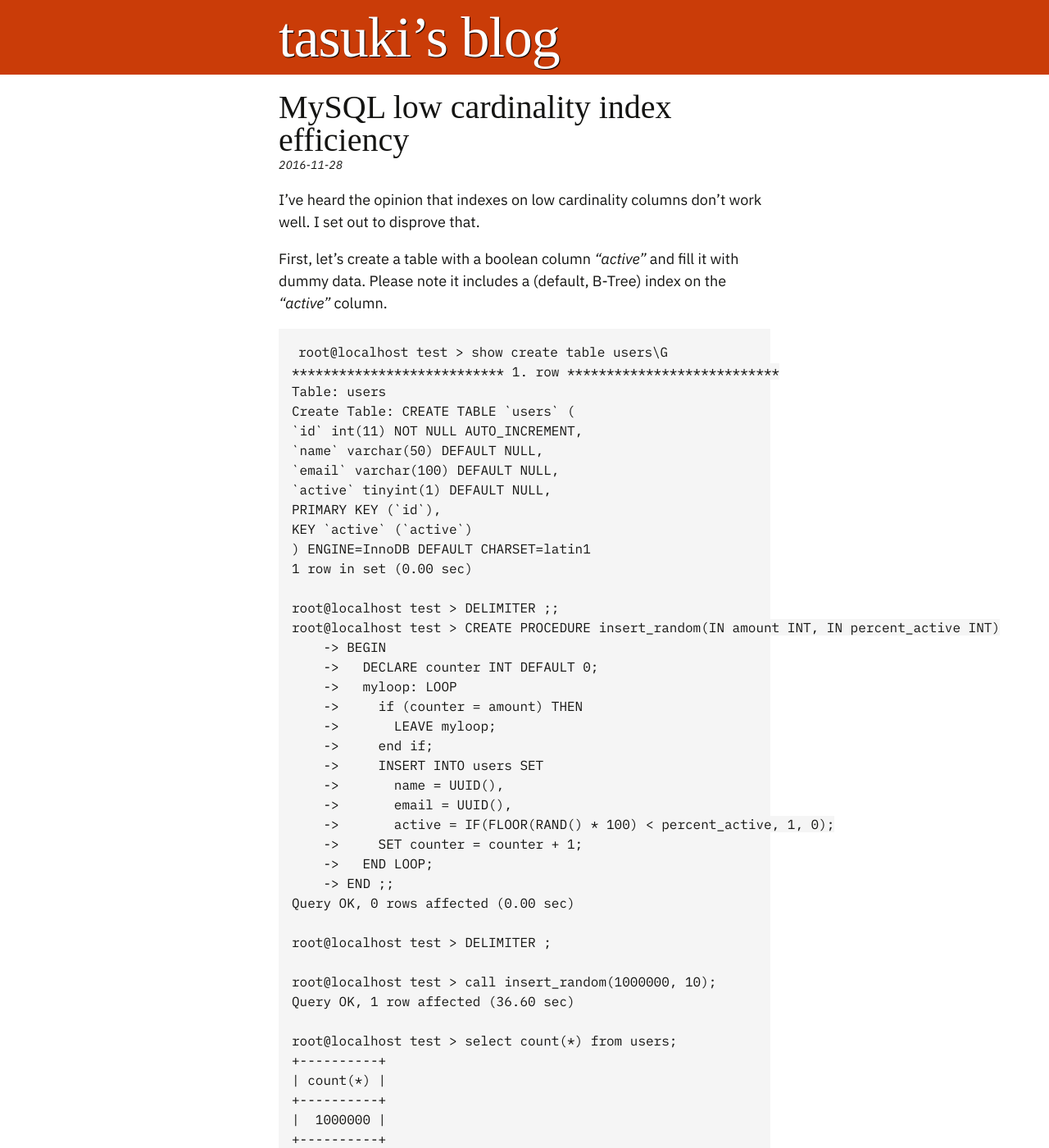
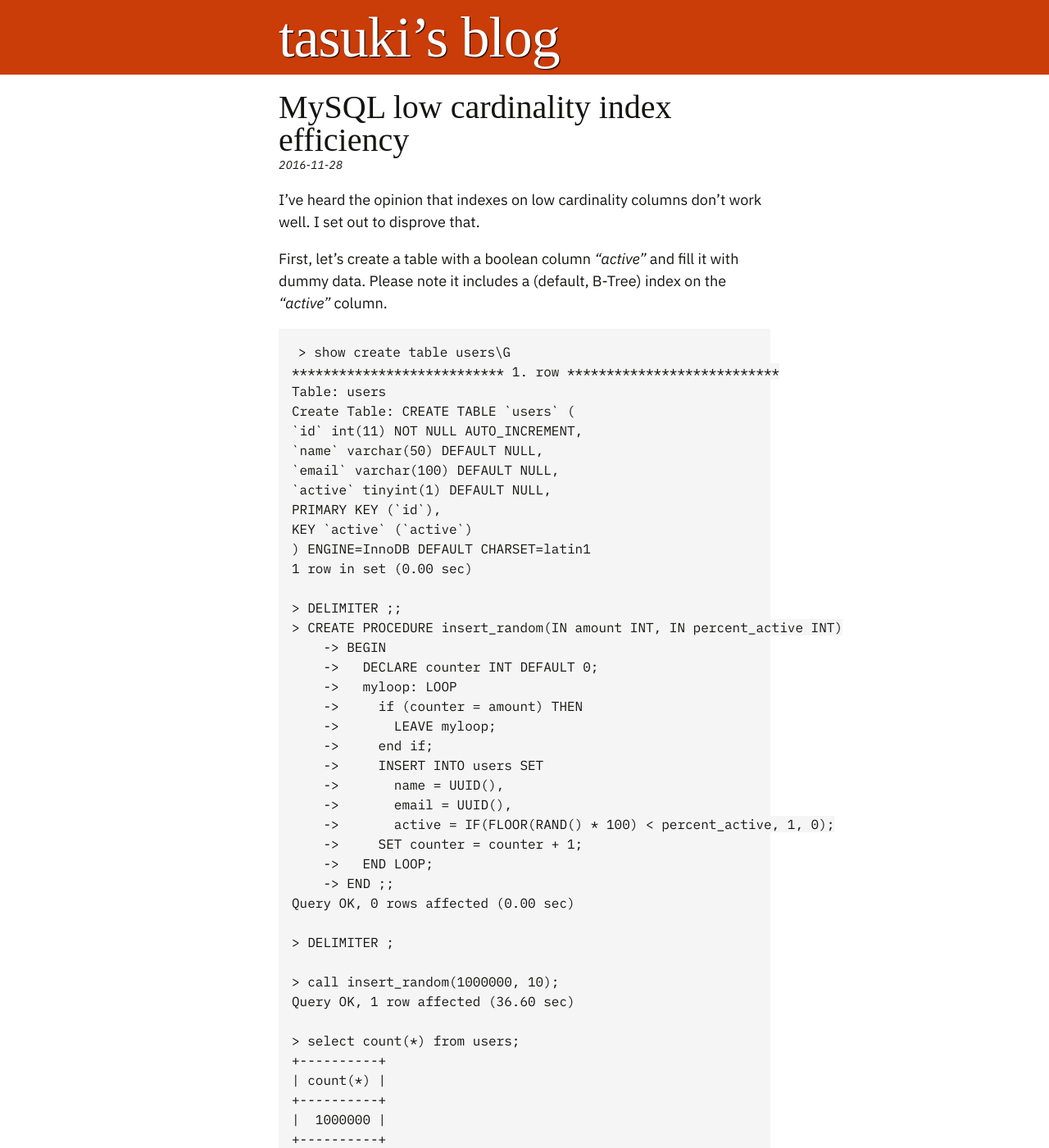
Before and after one commit to tasuki/blog, a Jekyll site: the page built from _posts/2016-11-28-mysql-low-cardinality-index-efficiency.html, in a window 1280 px wide and 1400 px high. Shown: the whole window at 82% size. Built offline with Jekyll 4.4.1, drawn with Linux system fonts in a browser that asks for light colours; nearby versions of some CDN libraries; some web fonts are replaced; some of the changed text lies outside the part shown.

Commit message:
Shorten the mysql long lines

```diff
--- a/_posts/2016-11-28-mysql-low-cardinality-index-efficiency.html
+++ b/_posts/2016-11-28-mysql-low-cardinality-index-efficiency.html
@@ -11,7 +11,7 @@ I’ve heard the opinion that indexes on low cardinality columns don’t work we
 <p>
 First, let’s create a table with a boolean column <em>“active”</em> and fill it with dummy data. Please note it includes a (default, B-Tree) index on the <em>“active”</em> column.
 </p>
-<pre><code>root@localhost test > show create table users\G
+<pre><code>> show create table users\G
 *************************** 1. row ***************************
 Table: users
 Create Table: CREATE TABLE `users` (
@@ -24,8 +24,8 @@ KEY `active` (`active`)
 ) ENGINE=InnoDB DEFAULT CHARSET=latin1
 1 row in set (0.00 sec)
 
-root@localhost test > DELIMITER ;;
-root@localhost test > CREATE PROCEDURE insert_random(IN amount INT, IN percent_active INT)
+> DELIMITER ;;
+> CREATE PROCEDURE insert_random(IN amount INT, IN percent_active INT)
     -> BEGIN
     ->   DECLARE counter INT DEFAULT 0;
     ->   myloop: LOOP
@@ -41,12 +41,12 @@ root@localhost test > CREATE PROCEDURE insert_random(IN amount INT, IN percent_a
     -> END ;;
 Query OK, 0 rows affected (0.00 sec)
 
-root@localhost test > DELIMITER ;
+> DELIMITER ;
 
-root@localhost test > call insert_random(1000000, 10);
+> call insert_random(1000000, 10);
 Query OK, 1 row affected (36.60 sec)
 
-root@localhost test > select count(*) from users;
+> select count(*) from users;
 +----------+
 | count(*) |
 +----------+
@@ -60,7 +60,7 @@ We’ve inserted a million users into our table! That took some time. Please not
 <p>
 Now, let’s see how fast we can count the active users:
 </p>
-<pre><code>root@localhost test > select count(*) from users where active = true;
+<pre><code>> select count(*) from users where active = true;
 +----------+
 | count(*) |
 +----------+
@@ -71,7 +71,7 @@ Now, let’s see how fast we can count the active users:
 <p>
 Cool, pretty fast. Can you explain that?
 </p>
-<pre><code>root@localhost test > explain select count(*) from users where active = true\G
+<pre><code>> explain select count(*) from users where active = true\G
 *************************** 1. row ***************************
            id: 1
   select_type: SIMPLE
@@ -90,11 +90,11 @@ possible_keys: active
 <p>
 Now let’s drop the index and run the test again:
 </p>
-<pre><code>root@localhost test > alter table users drop key active;
+<pre><code>> alter table users drop key active;
 Query OK, 0 rows affected (0.05 sec)
 Records: 0  Duplicates: 0  Warnings: 0
 
-root@localhost test > select count(*) from users where active = true;
+> select count(*) from users where active = true;
 +----------+
 | count(*) |
 +----------+
@@ -105,7 +105,7 @@ root@localhost test > select count(*) from users where active = true;
 <p>
 Wow, a lot slower… I’ve ran the selects a couple of times with consistent results to verify no caching was influencing the results. Let’s see the explain:
 </p>
-<pre><code>root@localhost test > explain select count(*) from users where active = true\G
+<pre><code>> explain select count(*) from users where active = true\G
 *************************** 1. row ***************************
            id: 1
   select_type: SIMPLE
```
